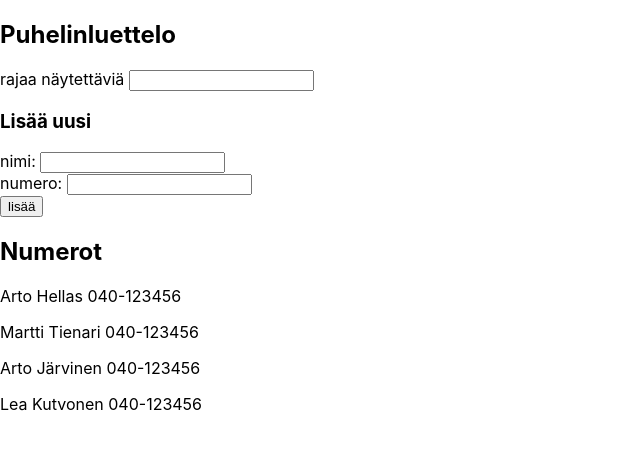
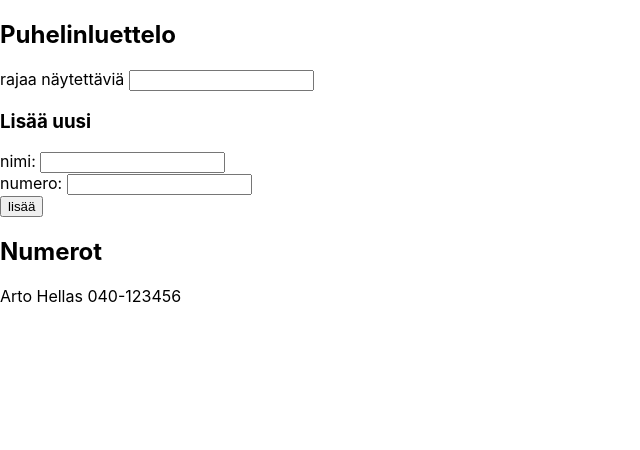
Before and after one commit to MikkoKarvonen/fullstack_osa2, a React (Create React App) app in the folder puhelinluettelo/: page / in a window 1280 px wide. Shown: the top 450 px of the page, without its empty margins (0-640 px from the left). Built offline with nearby package versions, Linux system fonts and the light colour scheme; data requests are answered from the project's data file.

Commit message:
Lisätty tehtävä 2.15

```diff
--- a/puhelinluettelo/db.json
+++ b/puhelinluettelo/db.json
@@ -4,21 +4,6 @@
       "name": "Arto Hellas",
       "number": "040-123456",
       "id": 1
-      },
-      {
-        "name": "Martti Tienari",
-        "number": "040-123456",
-        "id": 2
-      },
-      {
-        "name": "Arto Järvinen",
-        "number": "040-123456",
-        "id": 3
-      },
-      {
-        "name": "Lea Kutvonen",
-        "number": "040-123456",
-        "id": 4
     }
   ]
 }
--- a/puhelinluettelo/src/App.js
+++ b/puhelinluettelo/src/App.js
@@ -27,9 +27,11 @@ const App = () => {
       alert(`Numero ${newNumber} on jo luettelossa.`);
     } else {
       const person = { name: newName, number: newNumber}
-      const personsNew = [...persons]
-      personsNew.push(person)
-      setPersons(personsNew)
+      axios
+        .post('http://localhost:3001/persons', person)
+        .then(response => {
+          setPersons(persons.concat(response.data))
+        })
     }
     setNewName('')
     setNewNumber('')
```
Lines whose indentation alone changed are shown as unchanged.
